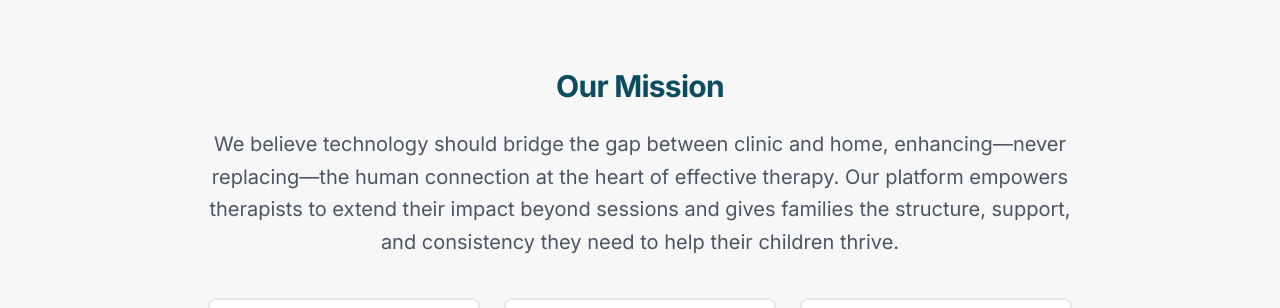
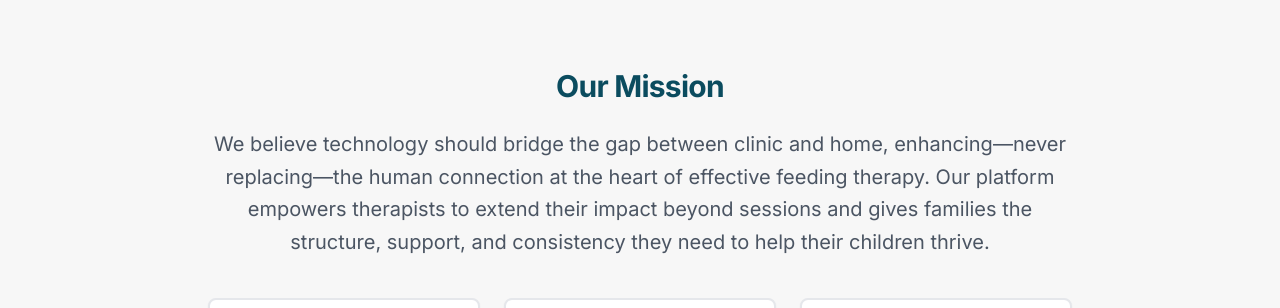
Before and after one commit to canaankimball/screenwise-website-builder, a React (Vite) app: page /our-story in a window 1280 px wide. Shown: the part 1140-1448 px from the top of the page. Built offline with nearby package versions, Linux system fonts and the light colour scheme.

Commit message:
Visual edit in Lovable
Edited UI in Lovable

```diff
--- a/src/pages/OurStory.tsx
+++ b/src/pages/OurStory.tsx
@@ -77,9 +77,7 @@ const OurStory = () => {
       <section className="section bg-screenwise-gray">
         <div className="max-w-4xl mx-auto text-center px-4">
           <h2 className="text-3xl font-bold mb-6 text-screenwise-navy">Our Mission</h2>
-          <p className="text-xl text-gray-600 mb-8 leading-relaxed">
-            We believe technology should bridge the gap between clinic and home, enhancing—never replacing—the human connection at the heart of effective therapy. Our platform empowers therapists to extend their impact beyond sessions and gives families the structure, support, and consistency they need to help their children thrive.
-          </p>
+          <p className="text-xl text-gray-600 mb-8 leading-relaxed">We believe technology should bridge the gap between clinic and home, enhancing—never replacing—the human connection at the heart of effective feeding therapy. Our platform empowers therapists to extend their impact beyond sessions and gives families the structure, support, and consistency they need to help their children thrive.</p>
           <div className="flex flex-col sm:flex-row justify-center gap-6 mt-10">
             <Card className="border-2 border-gray-200 hover:border-screenwise-teal transition-all duration-300 flex-1">
               <CardContent className="pt-6">
```
